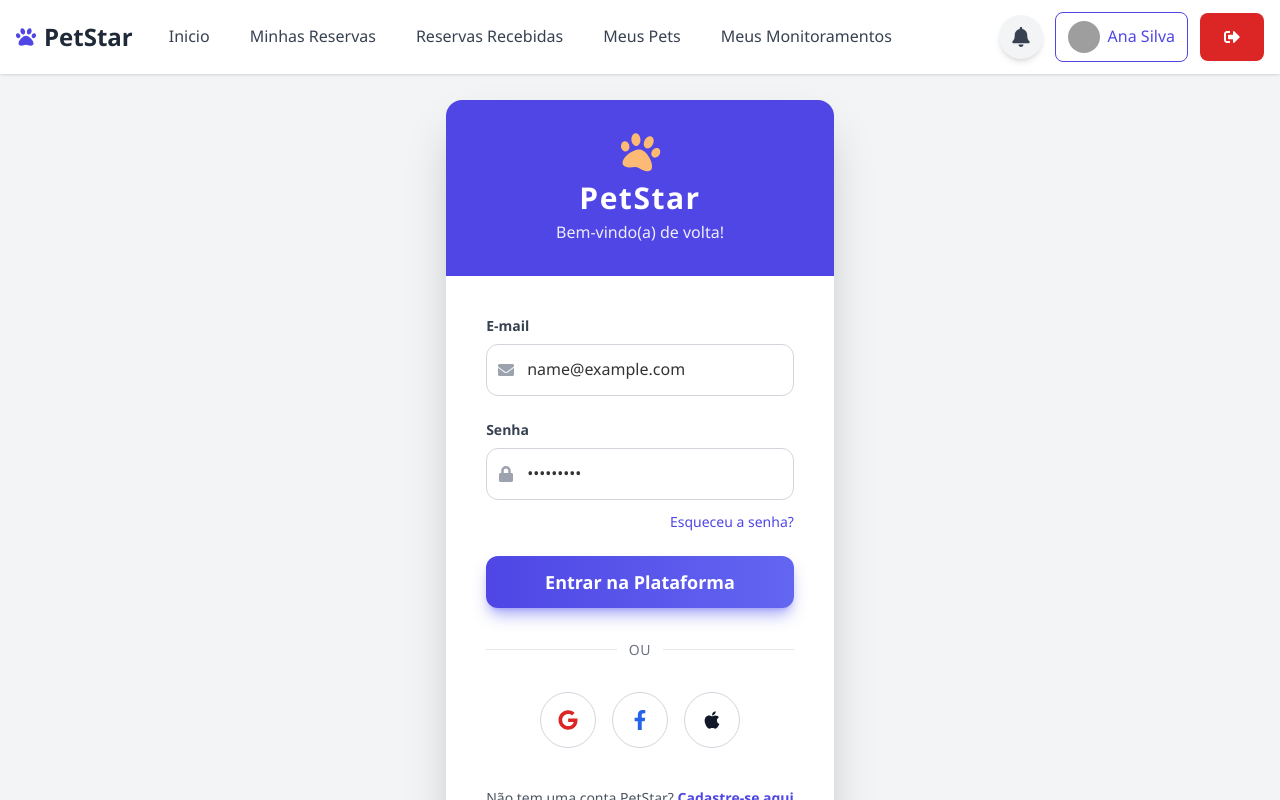
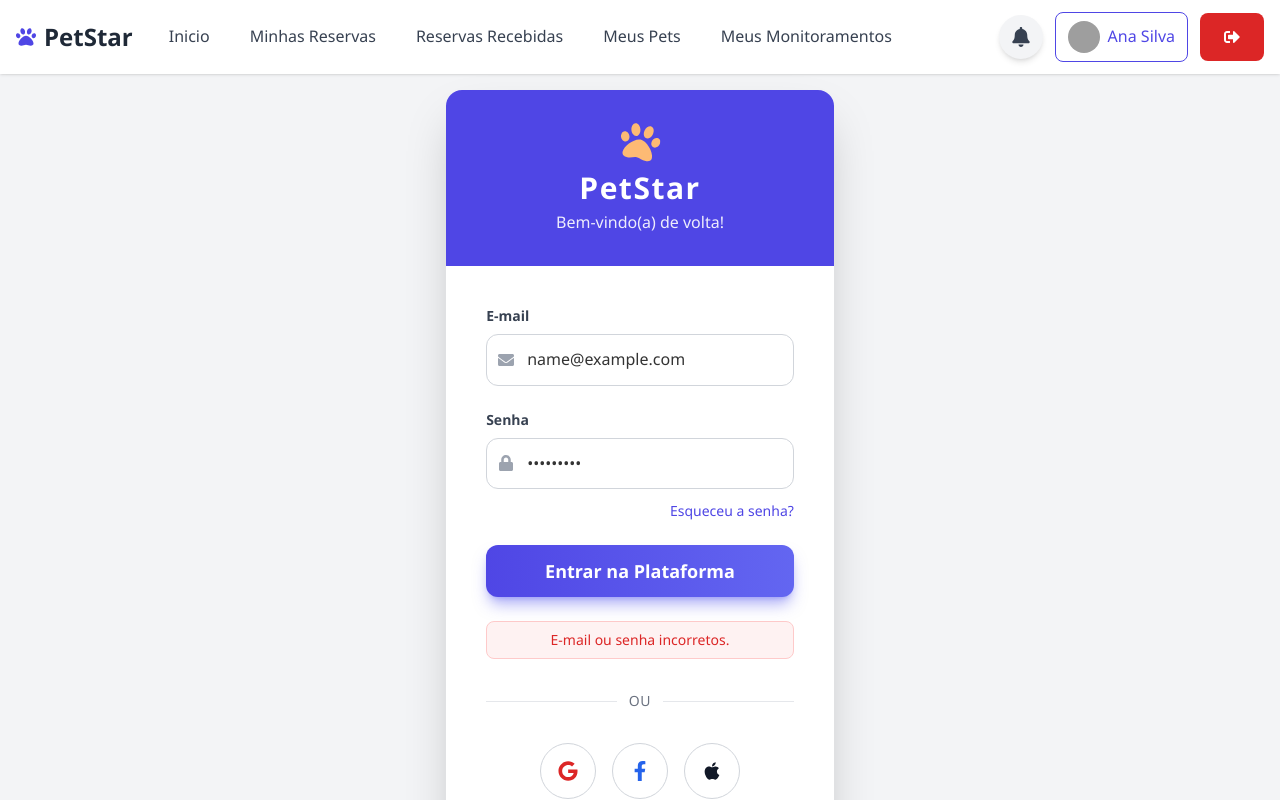
Before and after one commit to Vitor-Izidoro/PetStar, a React (Create React App) app in the folder frontend_atualizado/: page /login in a window 1280 px wide. Both pictures are taken after typing "name@example.com", "Sample123" into the empty fields and a click on the button "Entrar na Plataforma". Shown: the top 800 px of the page. Built offline with nearby package versions, Linux system fonts and the light colour scheme; grey boxes are pictures that could not be loaded.

Commit message:
Mensagem de erro exibida ao fazer login

```diff
--- a/frontend_atualizado/src/pages/UserAuth/Login.jsx
+++ b/frontend_atualizado/src/pages/UserAuth/Login.jsx
@@ -1,28 +1,31 @@
-import React from "react";
+import React, { useState } from "react";
 import { FaPaw, FaGoogle, FaFacebookF, FaApple, FaEnvelope, FaLock } from "react-icons/fa";
-import { Link } from "react-router-dom"; // Necessário para simular links
+import { Link } from "react-router-dom";
 
 const Login = () => {
+  const [error, setError] = useState(""); // Estado para mensagem de erro
+
+  const handleLogin = (e) => {
+    e.preventDefault();
+    // Por enquanto apenas simulação:
+    setError("E-mail ou senha incorretos.");
+  };
+
   return (
-    // Container Principal: Fundo levemente cinza
     <div className="min-h-screen bg-gray-100 flex items-center justify-center p-4">
       <div className="w-full max-w-sm sm:max-w-md bg-white rounded-2xl shadow-2xl overflow-hidden transform transition-all duration-500 hover:shadow-indigo-400/50">
 
-        {/* Header com Branding e Estilo */}
+        {/* Header */}
         <div className="bg-indigo-600 text-white text-center py-8 px-4 relative">
           <FaPaw className="mx-auto w-10 h-10 mb-2 text-orange-300 transform rotate-12" />
-          <h2 className="text-3xl font-extrabold tracking-wider">
-            PetStar
-          </h2>
+          <h2 className="text-3xl font-extrabold tracking-wider">PetStar</h2>
           <p className="mt-1 text-base opacity-90">Bem-vindo(a) de volta!</p>
-          {/* Detalhe de curva para a separação visual */}
           <div className="absolute bottom-0 left-0 w-full h-4 bg-white rounded-t-full transform translate-y-full"></div>
         </div>
 
-        {/* Formulário e Social Login */}
+        {/* Form */}
         <div className="p-8 sm:p-10">
-          <form className="space-y-6" onSubmit={(e) => e.preventDefault()}>
-
+          <form className="space-y-6" onSubmit={handleLogin}>
             {/* Campo E-mail */}
             <div>
               <label htmlFor="email" className="block text-sm font-semibold text-gray-700 mb-2">
@@ -65,19 +68,24 @@
               </div>
             </div>
 
-            {/* Botão Principal Entrar (com gradiente e efeito 3D) */}
+            {/* Botão Entrar */}
             <button
               type="submit"
               className="w-full bg-indigo-600 hover:bg-indigo-700 text-white py-3 rounded-xl font-bold text-lg shadow-lg shadow-indigo-500/50 transition transform hover:scale-[1.01] active:scale-[0.99] duration-150"
-              style={{
-                backgroundImage: 'linear-gradient(to right, #4F46E5, #6366F1)'
-              }}
+              style={{ backgroundImage: 'linear-gradient(to right, #4F46E5, #6366F1)' }}
             >
               Entrar na Plataforma
             </button>
+
+            {/* Mensagem de Erro */}
+            {error && (
+              <p className="mt-4 text-center text-sm font-medium text-red-600 bg-red-50 border border-red-200 px-3 py-2 rounded-lg">
+                {error}
+              </p>
+            )}
           </form>
 
-          {/* Divisor "Ou entre com" */}
+          {/* Divisor */}
           <div className="flex items-center my-8">
             <hr className="flex-1 border-gray-200" />
             <span className="px-3 text-gray-500 text-sm font-medium uppercase tracking-wider">
@@ -86,7 +94,7 @@
             <hr className="flex-1 border-gray-200" />
           </div>
 
-          {/* Social Login Buttons */}
+          {/* Social Login */}
           <div className="flex justify-center gap-4">
             <button className="w-14 h-14 rounded-full border border-gray-300 flex items-center justify-center hover:shadow-md hover:border-indigo-400 transition transform hover:-translate-y-1 duration-200 bg-white">
               <FaGoogle className="text-red-600 text-xl" />
@@ -99,7 +107,7 @@
             </button>
           </div>
 
-          {/* Footer Link Cadastre-se */}
+          {/* Link Cadastro */}
           <div className="text-center text-sm text-gray-600 mt-10">
             <p className="font-medium">
               Não tem uma conta PetStar?{" "}
```
